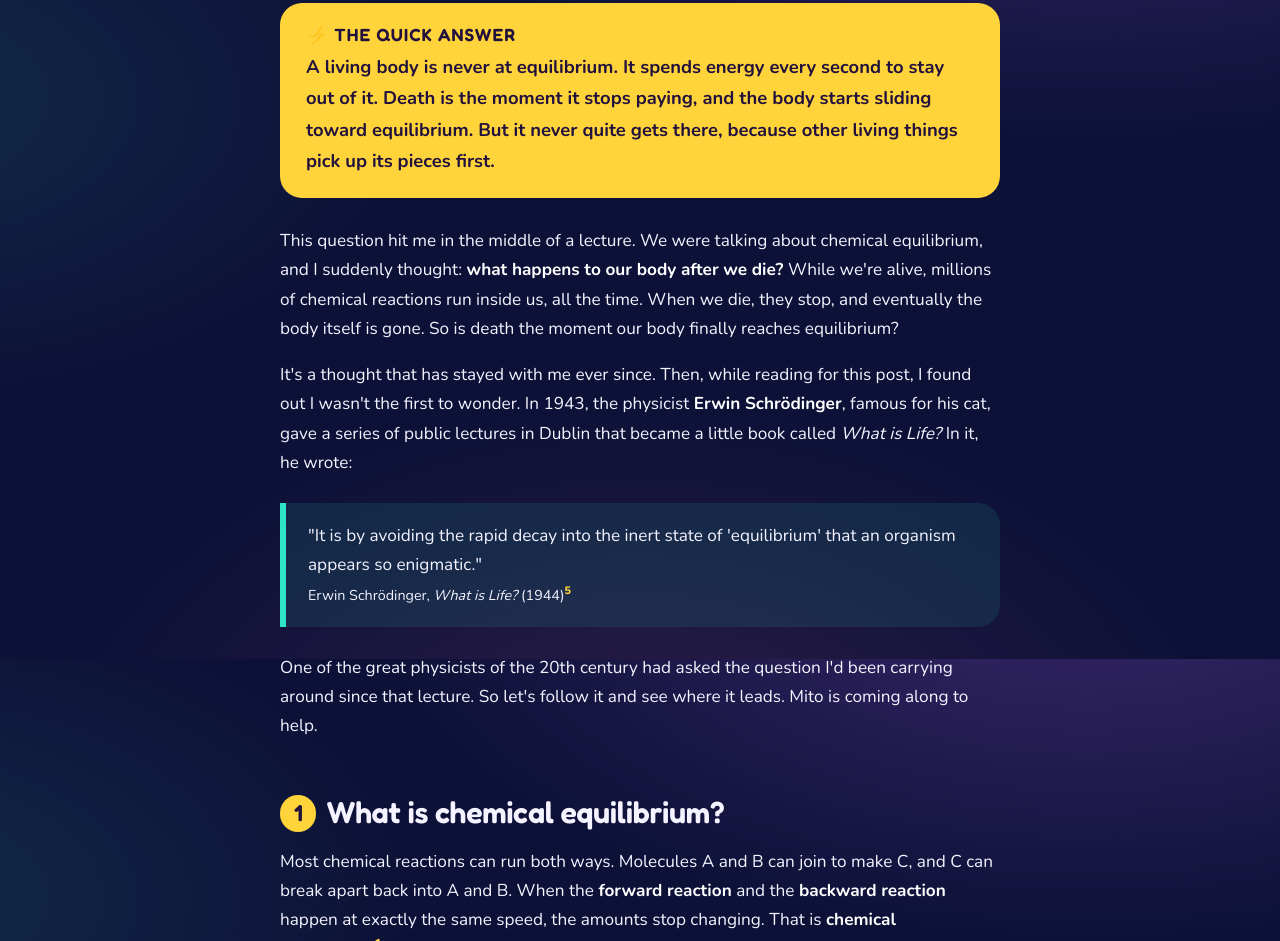
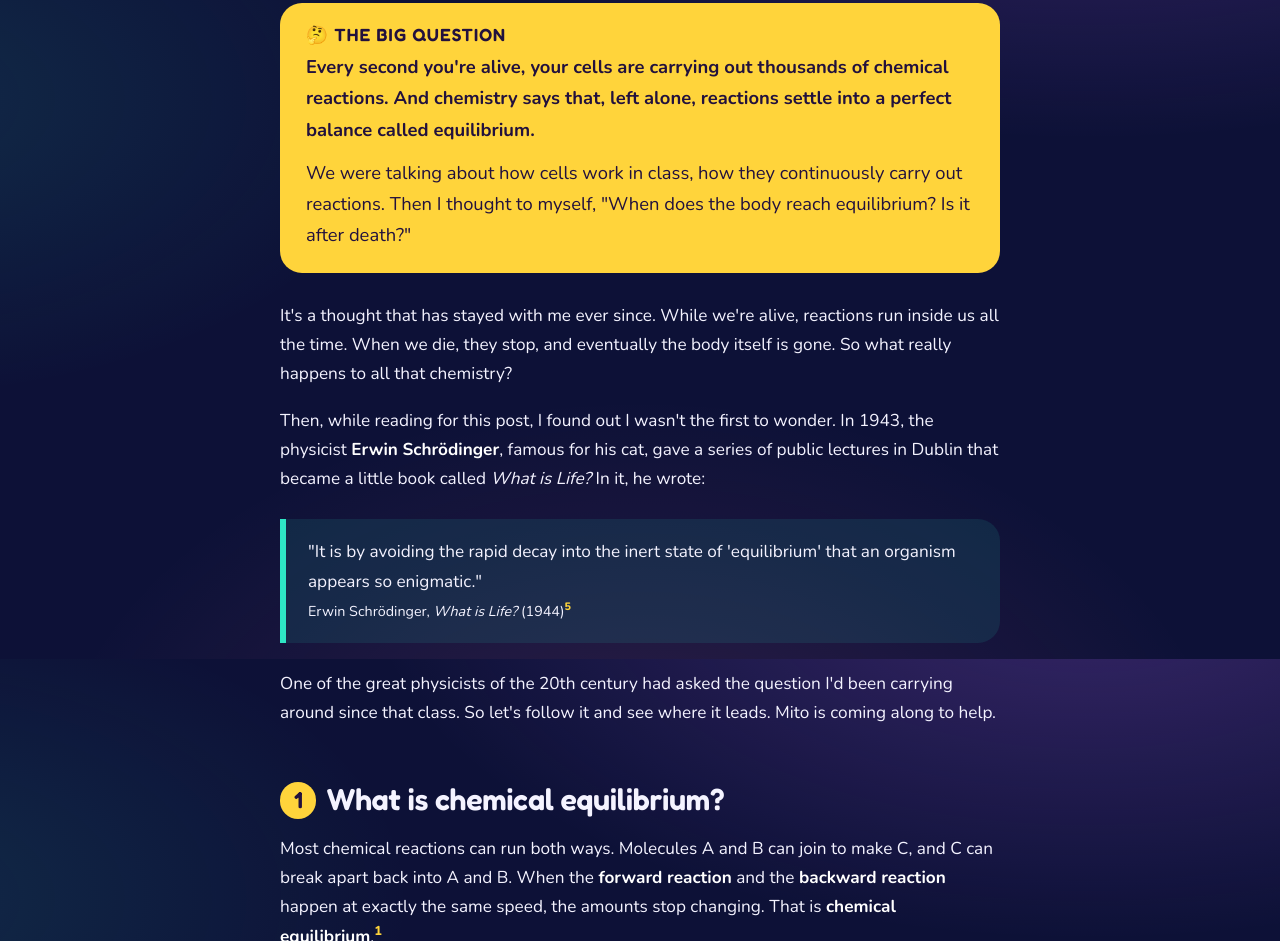
Before and after one commit to devansh6306/everything-anything-bio, a plain HTML site: page posts/does-your-body-reach-equilibrium-when-you-die.html in a window 1280 px wide. Shown: the part 941-1882 px from the top of the page. Drawn offline with nearby package versions, Linux system fonts and the light colour scheme.

Commit message:
Turn the quick answer box into a teaser with Dev's class moment
Co-Authored-By: Claude Opus 5.5 <noreply@anthropic.com>
Claude-Session: https://claude.ai/code/session_016oSbbQrkQJkW1pgrGFSwo9

```diff
--- a/assets/js/posts.js
+++ b/assets/js/posts.js
@@ -34,7 +34,7 @@ window.POSTS = [
     url: "posts/does-your-body-reach-equilibrium-when-you-die.html",
     track: "deep",
     emoji: "⚖️",
-    summary: "Being alive means burning energy to stay out of chemical balance. So what happens when the energy stops?",
+    summary: "Your cells run reactions nonstop, and chemistry says reactions settle into balance. So when does your body get there? Is it after death?",
     date: "2026-11-17",
     minutes: 9
   }
--- a/posts/does-your-body-reach-equilibrium-when-you-die.html
+++ b/posts/does-your-body-reach-equilibrium-when-you-die.html
@@ -4,9 +4,9 @@
   <meta charset="utf-8">
   <meta name="viewport" content="width=device-width, initial-scale=1">
   <title>Does your body reach equilibrium when you die? · Everything Anything Bio</title>
-  <meta name="description" content="A living body is never at chemical equilibrium. Death is when it starts sliding toward it, but the answer to whether it ever gets there isn't as simple as it looks.">
+  <meta name="description" content="Your cells run chemical reactions nonstop, and chemistry says reactions settle into equilibrium. So when does your body get there? Is it after death?">
   <meta property="og:title" content="Does your body reach equilibrium when you die?">
-  <meta property="og:description" content="Life, death and chemical equilibrium: why staying alive means staying out of balance.">
+  <meta property="og:description" content="Life, death and chemical equilibrium. A question from a biology class, and the surprising answer.">
   <link rel="icon" type="image/svg+xml" href="../assets/img/mito-face.svg?v=2">
   <link rel="icon" type="image/png" sizes="32x32" href="../assets/img/mito-icon-32.png?v=2">
   <link rel="apple-touch-icon" href="../assets/img/mito-icon-180.png?v=2">
@@ -20,6 +20,7 @@
     .sources { font-size: 0.92rem; color: var(--muted); }
     .sources li { margin-bottom: 0.6em; }
     .sources li:target { color: var(--text); }
+    .quick-answer p + p { margin-top: 12px; font-weight: 400; }
     .hill text { font-family: var(--font-body); font-weight: 700; }
   </style>
 </head>
@@ -57,17 +58,18 @@
         <div class="post-body">
 
           <div class="quick-answer">
-            <h3>⚡ The quick answer</h3>
-            <p>A living body is never at equilibrium. It spends energy every second to stay out of it. Death is the moment it stops paying, and the body starts sliding toward equilibrium. But it never quite gets there, because other living things pick up its pieces first.</p>
+            <h3>🤔 The big question</h3>
+            <p>Every second you're alive, your cells are carrying out thousands of chemical reactions. And chemistry says that, left alone, reactions settle into a perfect balance called equilibrium.</p>
+            <p>We were talking about how cells work in class, how they continuously carry out reactions. Then I thought to myself, "When does the body reach equilibrium? Is it after death?"</p>
           </div>
 
-          <p>This question hit me in the middle of a lecture. We were talking about chemical equilibrium, and I suddenly thought: <strong>what happens to our body after we die?</strong> While we're alive, millions of chemical reactions run inside us, all the time. When we die, they stop, and eventually the body itself is gone. So is death the moment our body finally reaches equilibrium?</p>
-          <p>It's a thought that has stayed with me ever since. Then, while reading for this post, I found out I wasn't the first to wonder. In 1943, the physicist <strong>Erwin Schrödinger</strong>, famous for his cat, gave a series of public lectures in Dublin that became a little book called <em>What is Life?</em> In it, he wrote:</p>
+          <p>It's a thought that has stayed with me ever since. While we're alive, reactions run inside us all the time. When we die, they stop, and eventually the body itself is gone. So what really happens to all that chemistry?</p>
+          <p>Then, while reading for this post, I found out I wasn't the first to wonder. In 1943, the physicist <strong>Erwin Schrödinger</strong>, famous for his cat, gave a series of public lectures in Dublin that became a little book called <em>What is Life?</em> In it, he wrote:</p>
           <blockquote class="key-idea">
             "It is by avoiding the rapid decay into the inert state of 'equilibrium' that an organism appears so enigmatic."
             <br><small>Erwin Schrödinger, <em>What is Life?</em> (1944)<span class="cite"><a href="#ref-5">5</a></span></small>
           </blockquote>
-          <p>One of the great physicists of the 20th century had asked the question I'd been carrying around since that lecture. So let's follow it and see where it leads. Mito is coming along to help.</p>
+          <p>One of the great physicists of the 20th century had asked the question I'd been carrying around since that class. So let's follow it and see where it leads. Mito is coming along to help.</p>
 
           <h2><span class="num">1</span>What is chemical equilibrium?</h2>
           <p>Most chemical reactions can run both ways. Molecules A and B can join to make C, and C can break apart back into A and B. When the <strong>forward reaction</strong> and the <strong>backward reaction</strong> happen at exactly the same speed, the amounts stop changing. That is <strong>chemical equilibrium</strong>.<span class="cite"><a href="#ref-1">1</a></span></p>
```
Also changed, not shown: explore.html (+1 -1 lines), index.html (+1 -1 lines).
